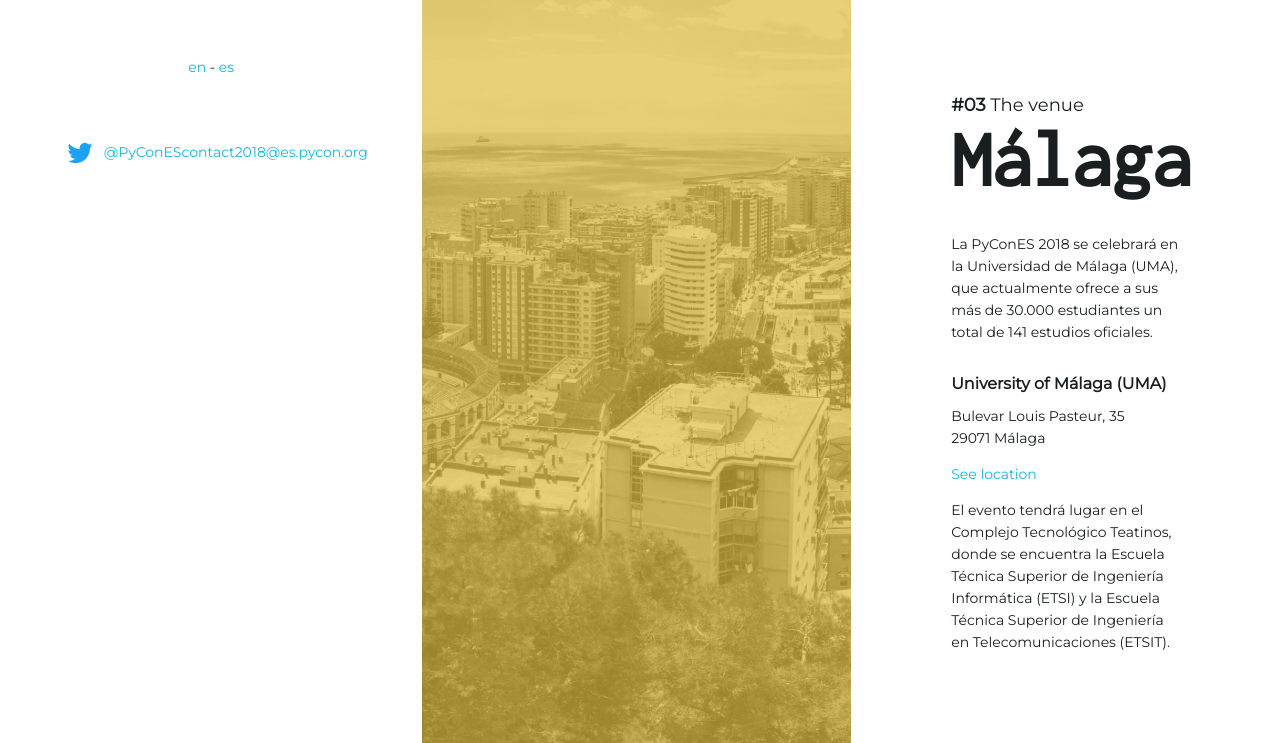
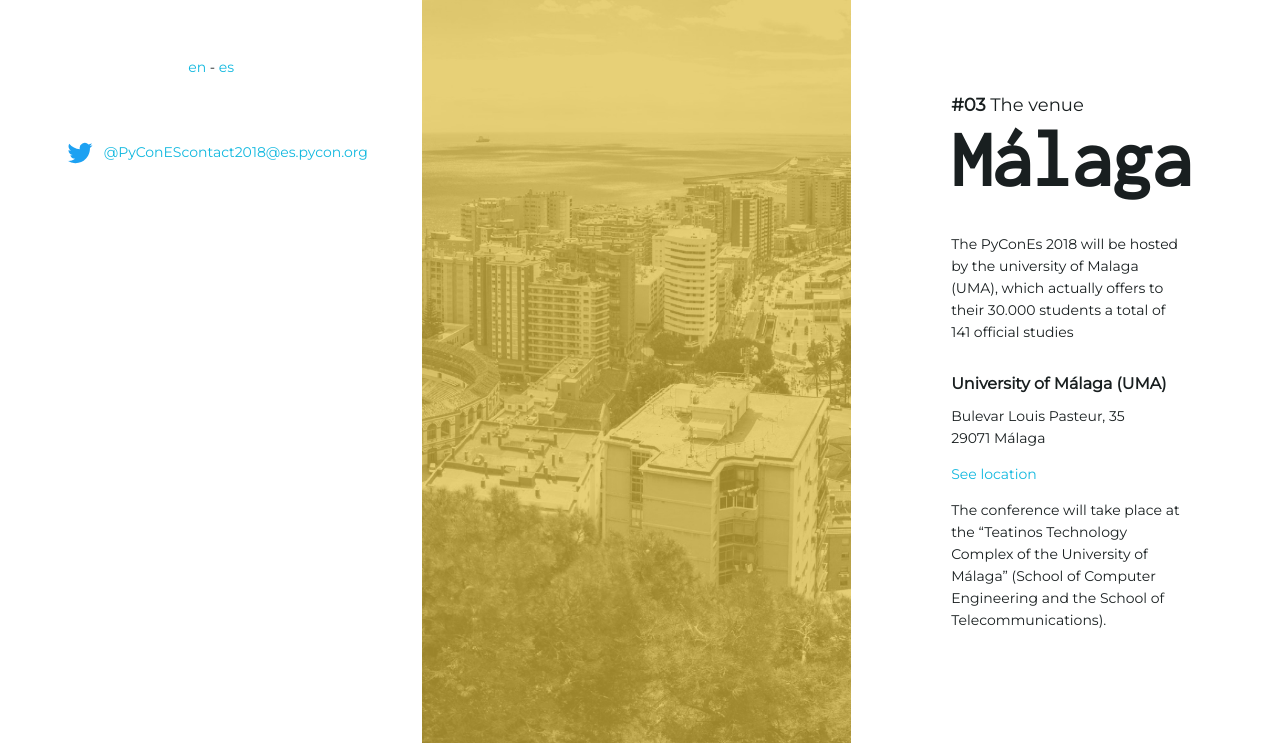
Before and after one commit to python-spain/PyConES-2018, a Django app: page / in a window 1280 px wide. Shown: the part 857-1600 px from the top of the page. Run offline with Django 3.2, Linux system fonts and the light colour scheme; style sheets or scripts are compiled from the project's sources; some libraries are stand-ins or nearby versions.

Commit message:
Fix translation

```diff
--- a/web/templates/base.html
+++ b/web/templates/base.html
@@ -36,7 +36,7 @@
         <a class="link--mustache js-nav-link" href="#speakers">{% trans 'speakers' %}</a>, {% trans 'a super cool agenda, and an awesome audience.' %}
       </p>
       <p>
-        Proudly organised and <a class="link--mustache js-nav-link" href="#speakers">sponsored</a> with care in <a class="link--mustache js-nav-link" href="#venue">Málaga</a>.
+        {% trans 'Proudly organised and ' %}<a class="link--mustache js-nav-link" href="#speakers">{% trans 'sponsored' %}</a>{% trans ' with care in ' %}<a class="link--mustache js-nav-link" href="#venue">Málaga</a>.
       </p>
       <div class="nav__tickets">
         <h2 class="nav__tickets__title">{% trans 'Where are the tickets?!' %}</h2>
--- a/web/templates/sections/venue.html
+++ b/web/templates/sections/venue.html
@@ -6,7 +6,8 @@
     <h1>Málaga</h1>
     <p>
       {% blocktrans %}
-      La PyConES 2018 se celebrará en la Universidad de Málaga (UMA), que actualmente ofrece a sus más de 30.000 estudiantes un total de 141 estudios oficiales.
+        The PyConEs 2018 will be hosted by the university of Malaga (UMA), which actually offers to their 30.000
+        students a total of 141 official studies
       {% endblocktrans %}
     </p>
     <p>
@@ -19,7 +20,8 @@
 
     <p>
       {% blocktrans %}
-      El evento tendrá lugar en el Complejo Tecnológico Teatinos, donde se encuentra la Escuela Técnica Superior de Ingeniería Informática (ETSI) y la Escuela Técnica Superior de Ingeniería en Telecomunicaciones (ETSIT).
+        The conference will take place at the “Teatinos Technology Complex of the University of Málaga” (School of
+        Computer Engineering and the School of Telecommunications).
       {% endblocktrans %}
     </p>
   </div>
```
Also changed, not shown: locale/es/LC_MESSAGES/django.po, 1 other file.
